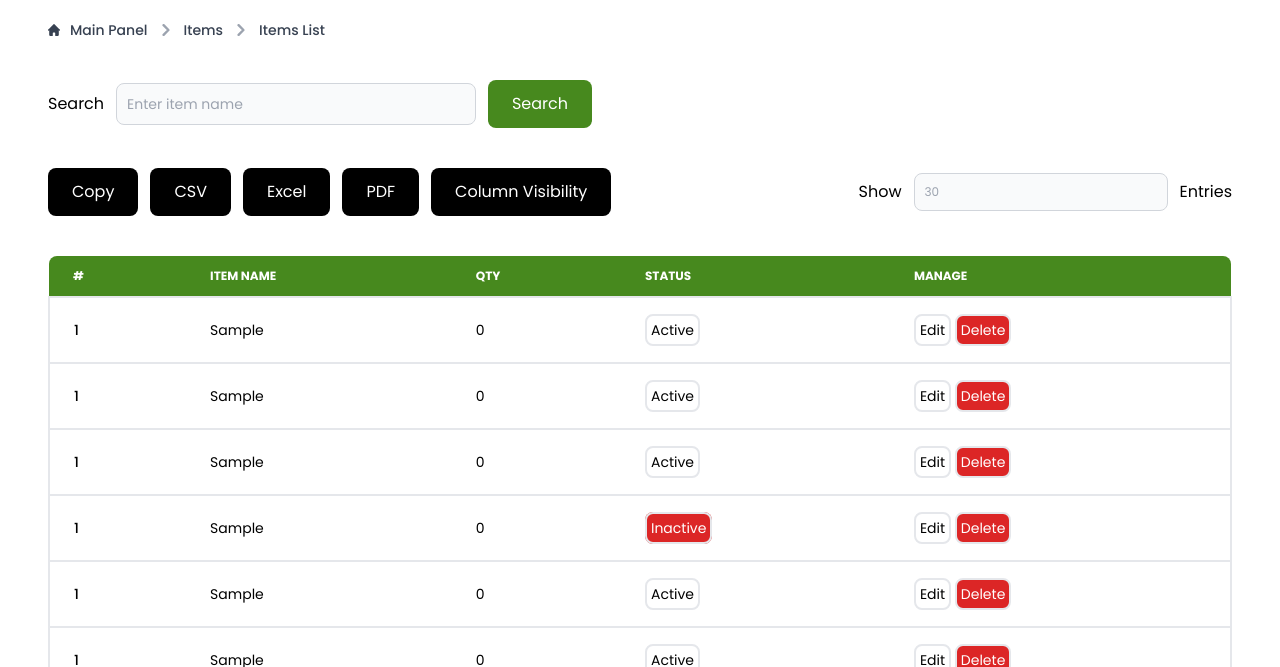
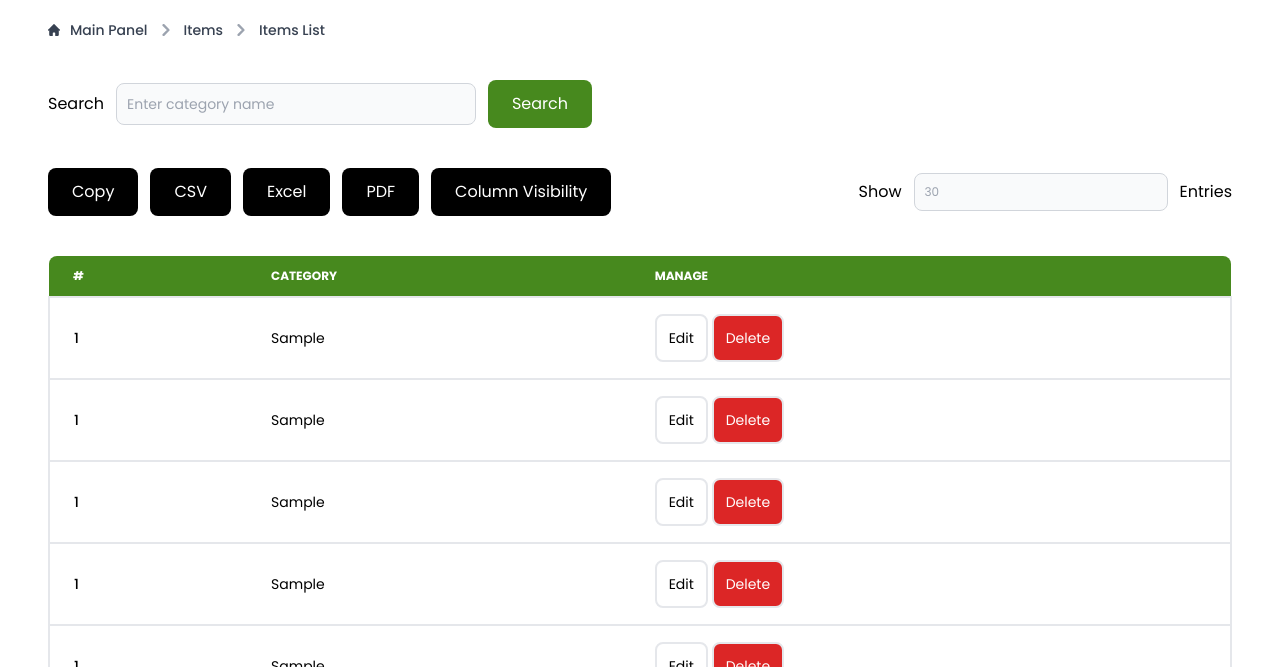
Before and after one commit to udara-neminda-chandrawansa/tele-tech-electronics, a plain HTML site: page main-panel/items/categoryList/index.html in a window 1280 px wide. Shown: the part 133-800 px from the top of the page. Drawn offline with nearby package versions, Linux system fonts and the light colour scheme.

Commit message:
category list done

```diff
--- a/main-panel/items/itemsList/index.html
+++ b/main-panel/items/categoryList/index.html
@@ -79,7 +79,7 @@
             <label for="search">Search</label>
             <input type="text" id="search"
                 class="bg-gray-50 border border-gray-300 text-gray-900 text-sm rounded-lg focus:ring-blue-500 focus:border-blue-500 block w-full p-2.5"
-                placeholder="Enter item name" required />
+                placeholder="Enter category name" required />
             <button class="py-3 px-6 bg-[#47891E] text-white rounded-lg">Search</button>
         </div>
         <!--btn controls-->
@@ -111,13 +111,7 @@
                                 #
                             </th>
                             <th scope="col" class="px-6 py-3">
-                                Item Name
-                            </th>
-                            <th scope="col" class="px-6 py-3">
-                                Qty
-                            </th>
-                            <th scope="col" class="px-6 py-3">
-                                Status
+                                Category
                             </th>
                             <th scope="col" class="px-6 py-3 rounded-tr-lg">
                                 Manage
@@ -133,14 +127,8 @@
                                 Sample
                             </td>
                             <td class="px-6 py-4">
-                                0
-                            </td>
-                            <td class="px-6 py-4">
-                                <span class="p-1 border-2 rounded-lg">Active</span>
-                            </td>
-                            <td class="px-6 py-4">
-                                <button class="p-1 border-2 rounded-lg">Edit</button>
-                                <button class="p-1 border-2 bg-red-600 text-white rounded-lg">Delete</button>
+                                <button class="p-3 border-2 rounded-lg">Edit</button>
+                                <button class="p-3 border-2 bg-red-600 text-white rounded-lg">Delete</button>
                             </td>
                         </tr>
                         <tr class="bg-white border-2 text-black border-b">
@@ -151,14 +139,8 @@
                                 Sample
                             </td>
                             <td class="px-6 py-4">
-                                0
-                            </td>
-                            <td class="px-6 py-4">
-                                <span class="p-1 border-2 rounded-lg">Active</span>
-                            </td>
-                            <td class="px-6 py-4">
-                                <button class="p-1 border-2 rounded-lg">Edit</button>
-                                <button class="p-1 border-2 bg-red-600 text-white rounded-lg">Delete</button>
+                                <button class="p-3 border-2 rounded-lg">Edit</button>
+                                <button class="p-3 border-2 bg-red-600 text-white rounded-lg">Delete</button>
                             </td>
                         </tr>
                         <tr class="bg-white border-2 text-black border-b">
@@ -169,14 +151,8 @@
                                 Sample
                             </td>
                             <td class="px-6 py-4">
-                                0
-                            </td>
-                            <td class="px-6 py-4">
-                                <span class="p-1 border-2 rounded-lg">Active</span>
-                            </td>
-                            <td class="px-6 py-4">
-                                <button class="p-1 border-2 rounded-lg">Edit</button>
-                                <button class="p-1 border-2 bg-red-600 text-white rounded-lg">Delete</button>
+                                <button class="p-3 border-2 rounded-lg">Edit</button>
+                                <button class="p-3 border-2 bg-red-600 text-white rounded-lg">Delete</button>
                             </td>
                         </tr>
                         <tr class="bg-white border-2 text-black border-b">
@@ -187,14 +163,8 @@
                                 Sample
                             </td>
                             <td class="px-6 py-4">
-                                0
-                            </td>
-                            <td class="px-6 py-4">
-                                <span class="p-1 border-2 bg-red-600 text-white rounded-lg">Inactive</span>
-                            </td>
-                            <td class="px-6 py-4">
-                                <button class="p-1 border-2 rounded-lg">Edit</button>
-                                <button class="p-1 border-2 bg-red-600 text-white rounded-lg">Delete</button>
+                                <button class="p-3 border-2 rounded-lg">Edit</button>
+                                <button class="p-3 border-2 bg-red-600 text-white rounded-lg">Delete</button>
                             </td>
                         </tr>
                         <tr class="bg-white border-2 text-black border-b">
@@ -205,14 +175,8 @@
                                 Sample
                             </td>
                             <td class="px-6 py-4">
-                                0
-                            </td>
-                            <td class="px-6 py-4">
-                                <span class="p-1 border-2 rounded-lg">Active</span>
-                            </td>
-                            <td class="px-6 py-4">
-                                <button class="p-1 border-2 rounded-lg">Edit</button>
-                                <button class="p-1 border-2 bg-red-600 text-white rounded-lg">Delete</button>
+                                <button class="p-3 border-2 rounded-lg">Edit</button>
+                                <button class="p-3 border-2 bg-red-600 text-white rounded-lg">Delete</button>
                             </td>
                         </tr>
                         <tr class="bg-white border-2 text-black border-b">
@@ -223,14 +187,8 @@
                                 Sample
                             </td>
                             <td class="px-6 py-4">
-                                0
-                            </td>
-                            <td class="px-6 py-4">
-                                <span class="p-1 border-2 rounded-lg">Active</span>
-                            </td>
-                            <td class="px-6 py-4">
-                                <button class="p-1 border-2 rounded-lg">Edit</button>
-                                <button class="p-1 border-2 bg-red-600 text-white rounded-lg">Delete</button>
+                                <button class="p-3 border-2 rounded-lg">Edit</button>
+                                <button class="p-3 border-2 bg-red-600 text-white rounded-lg">Delete</button>
                             </td>
                         </tr>
                         <tr class="bg-white border-2 text-black border-b">
@@ -241,14 +199,8 @@
                                 Sample
                             </td>
                             <td class="px-6 py-4">
-                                0
-                            </td>
-                            <td class="px-6 py-4">
-                                <span class="p-1 border-2 rounded-lg">Active</span>
-                            </td>
-                            <td class="px-6 py-4">
-                                <button class="p-1 border-2 rounded-lg">Edit</button>
-                                <button class="p-1 border-2 bg-red-600 text-white rounded-lg">Delete</button>
+                                <button class="p-3 border-2 rounded-lg">Edit</button>
+                                <button class="p-3 border-2 bg-red-600 text-white rounded-lg">Delete</button>
                             </td>
                         </tr>
                         <tr class="bg-white border-2 text-black border-b">
@@ -259,14 +211,8 @@
                                 Sample
                             </td>
                             <td class="px-6 py-4">
-                                0
-                            </td>
-                            <td class="px-6 py-4">
-                                <span class="p-1 border-2 rounded-lg">Active</span>
-                            </td>
-                            <td class="px-6 py-4">
-                                <button class="p-1 border-2 rounded-lg">Edit</button>
-                                <button class="p-1 border-2 bg-red-600 text-white rounded-lg">Delete</button>
+                                <button class="p-3 border-2 rounded-lg">Edit</button>
+                                <button class="p-3 border-2 bg-red-600 text-white rounded-lg">Delete</button>
                             </td>
                         </tr>
                     </tbody>
--- a/main-panel/items/index.html
+++ b/main-panel/items/index.html
@@ -8,7 +8,7 @@
     <link rel="icon" href="./images/favicon.ico">
     <script src="https://cdn.tailwindcss.com"></script>
     <script src="https://cdn.jsdelivr.net/npm/apexcharts"></script>
-    <link rel="stylesheet" href="../../styles/common.css">
+    <link rel="stylesheet" href="../styles/common.css">
 </head>
 
 <body class="h-dvh max-lg:h-fit">
@@ -101,7 +101,7 @@
                 </div>
                 <p class="text-center max-sm:text-sm">Items List</p>
             </div>
-            <div
+            <div onclick="locatePanelItem('categoryList');"
                 class="w-[200px] max-lg:w-[150px] max-sm:w-[100px] h-[200px] max-lg:h-[150px] max-sm:h-[100px] bg-[#007B7B] rounded-lg flex flex-col gap-3 justify-center items-center hover:scale-90 transition-all">
                 <div class="w-10 h-10"
                     style="background: url(../../main-panel/items/images/cat_list.png) no-repeat; background-size: cover;">
```
